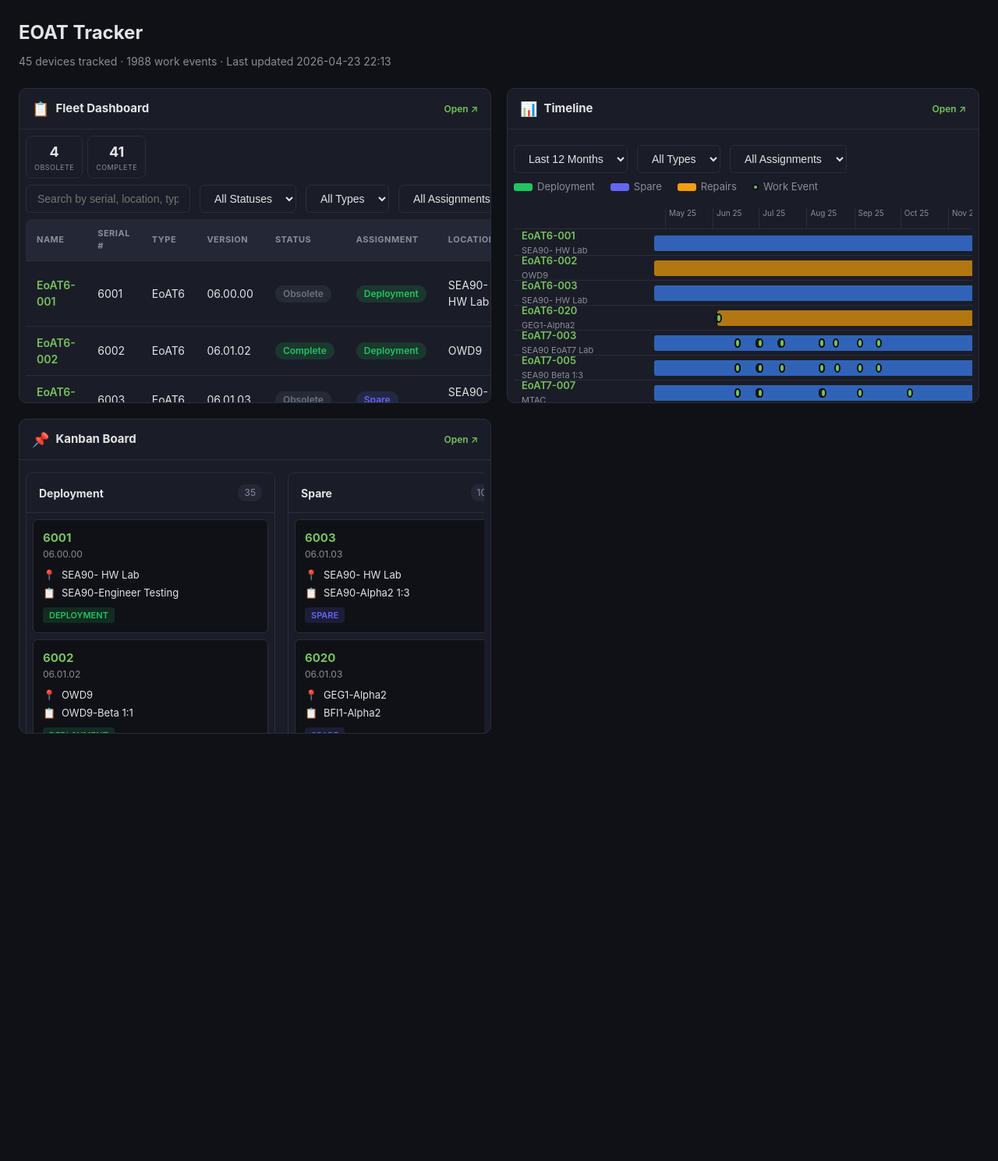
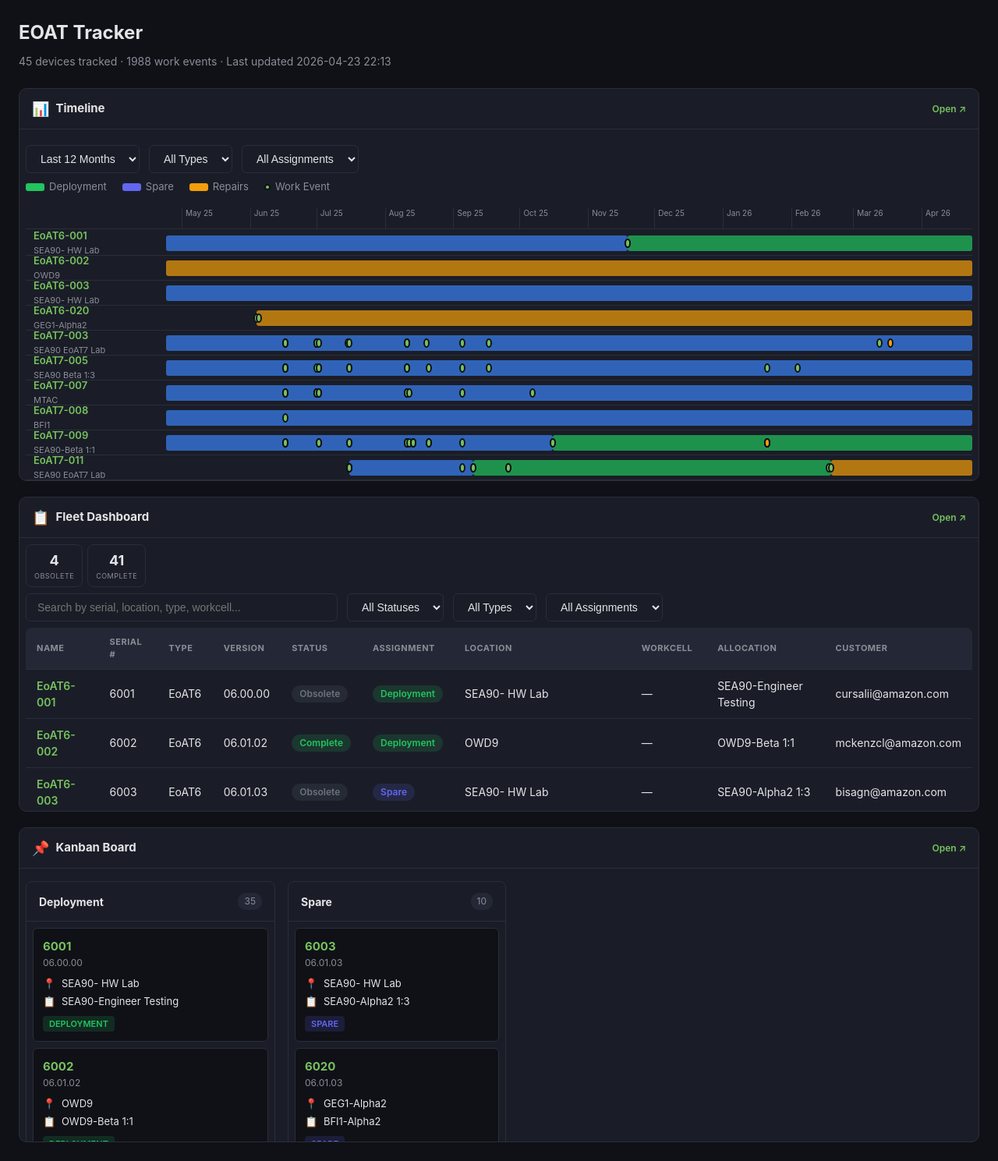
Before and after one commit to cragand/EoAT-Overview-Dashboard, a Flask app: page / in a window 1280 px wide. Shown: the part 56-1545 px from the top of the page at 78% size. Before the commit the page ends 997 px from the top, so only its background shows below. Run offline with Flask 3, Linux system fonts and the light colour scheme.

Commit message:
Stack home tiles vertically, timeline on top with extra height

```diff
--- a/static/style.css
+++ b/static/style.css
@@ -400,7 +400,7 @@ h2 { font-size: 20px; margin-bottom: 16px; }
 
 /* Home page */
 .home-subtitle { color: var(--text-muted); font-size: 14px; margin-top: -8px; }
-.home-grid { display: grid; grid-template-columns: repeat(auto-fit, minmax(400px, 1fr)); gap: 20px; margin-top: 24px; }
+.home-grid { display: flex; flex-direction: column; gap: 20px; margin-top: 24px; }
 .home-tile {
     display: flex;
     flex-direction: column;
@@ -426,4 +426,5 @@ h2 { font-size: 20px; margin-bottom: 16px; }
 .tile-title { font-size: 15px; font-weight: 700; flex: 1; }
 .tile-expand { font-size: 12px; color: var(--accent); font-weight: 600; }
 .tile-preview { height: 350px; overflow: hidden; }
+.tile-preview.tile-tall { height: 450px; }
 .tile-preview iframe { width: 100%; height: 100%; border: none; }
--- a/templates/home.html
+++ b/templates/home.html
@@ -8,6 +8,17 @@
 
 <div class="home-grid">
     <div class="home-tile">
+        <a href="/timeline" class="tile-header">
+            <span class="tile-icon">📊</span>
+            <span class="tile-title">Timeline</span>
+            <span class="tile-expand">Open ↗</span>
+        </a>
+        <div class="tile-preview tile-tall">
+            <iframe src="/timeline?embed=1" frameborder="0"></iframe>
+        </div>
+    </div>
+
+    <div class="home-tile">
         <a href="/dashboard" class="tile-header">
             <span class="tile-icon">📋</span>
             <span class="tile-title">Fleet Dashboard</span>
@@ -15,17 +26,6 @@
         </a>
         <div class="tile-preview">
             <iframe src="/dashboard?embed=1" frameborder="0"></iframe>
-        </div>
-    </div>
-
-    <div class="home-tile">
-        <a href="/timeline" class="tile-header">
-            <span class="tile-icon">📊</span>
-            <span class="tile-title">Timeline</span>
-            <span class="tile-expand">Open ↗</span>
-        </a>
-        <div class="tile-preview">
-            <iframe src="/timeline?embed=1" frameborder="0"></iframe>
         </div>
     </div>
 
```
